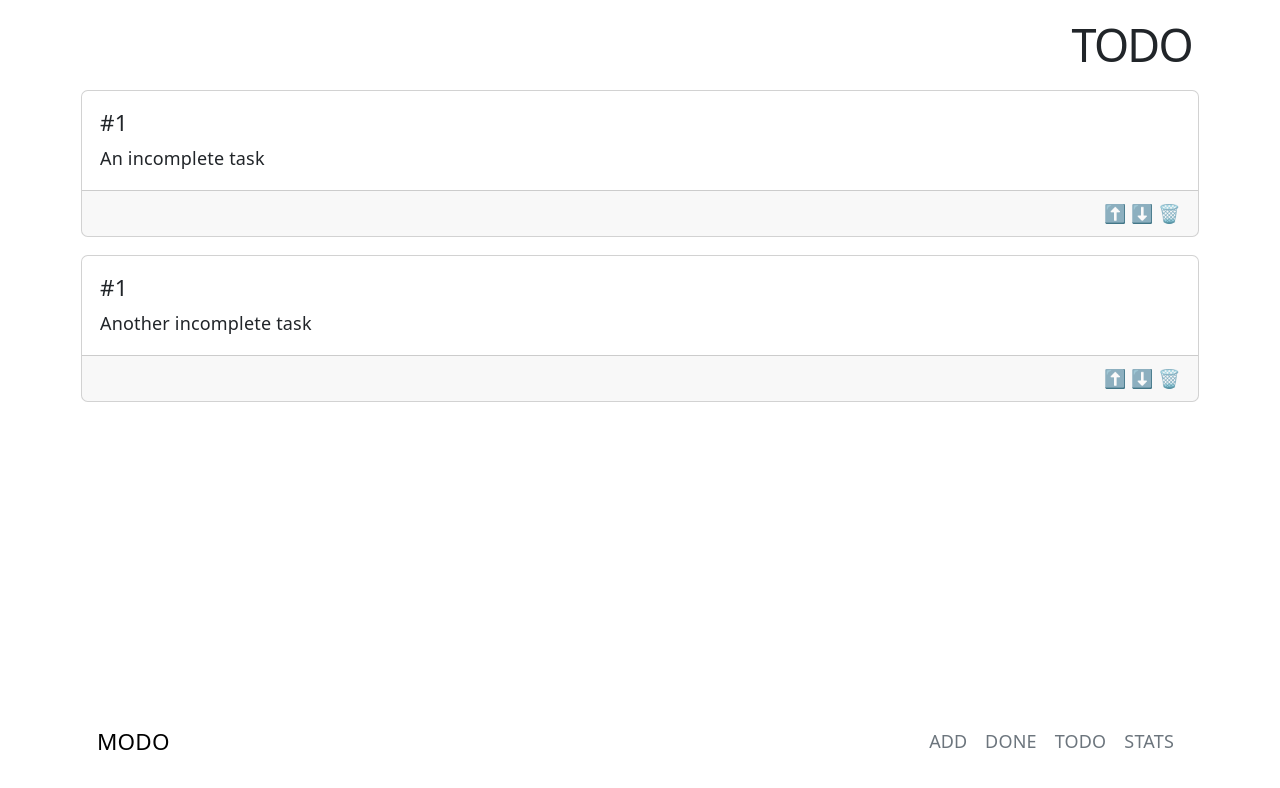
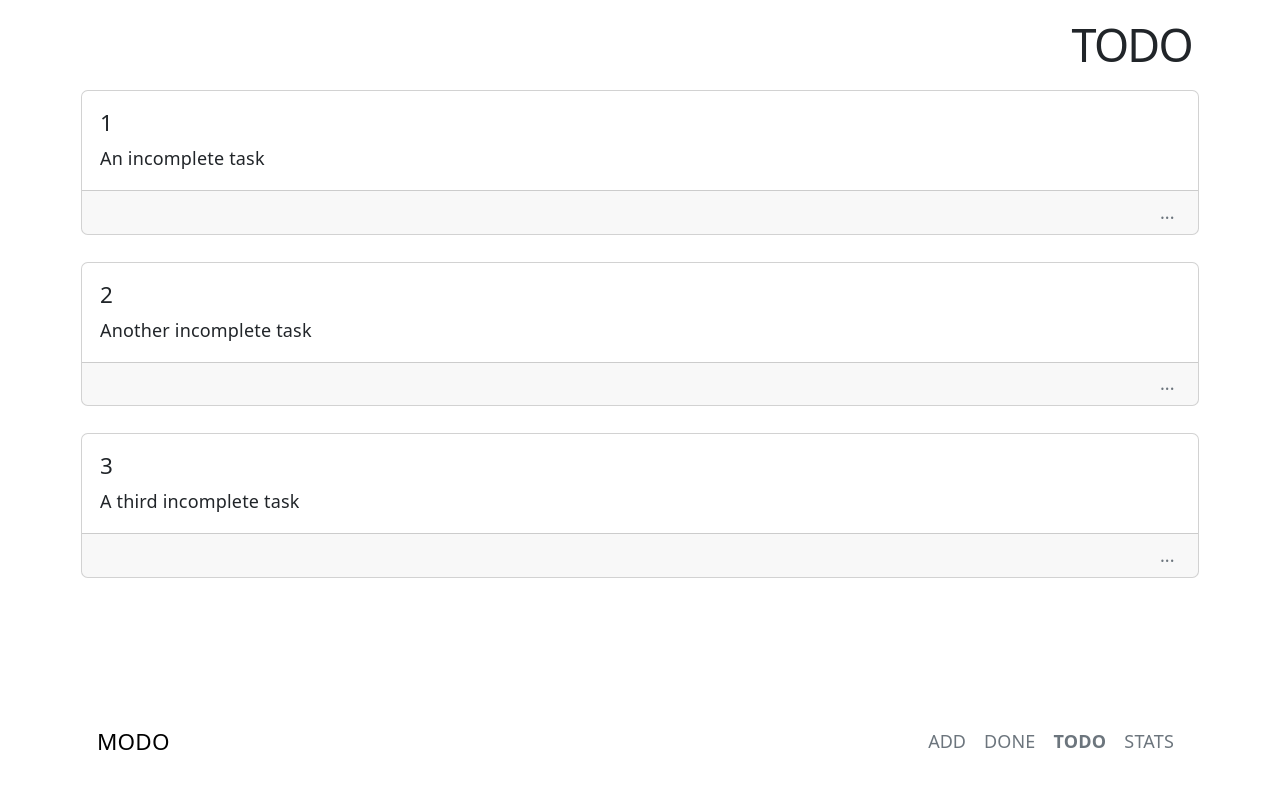
Before and after one commit to bergamotBen/modo, a React (Vite) app in the folder frontend/: page /to-do in a window 1280 px wide. Shown: the top 788 px of the page. Built offline with nearby package versions, Linux system fonts and the light colour scheme.

Commit message:
thanks chatgpt :)

```diff
--- a/frontend/src/App.jsx
+++ b/frontend/src/App.jsx
@@ -1,4 +1,4 @@
-import { Outlet } from "react-router-dom";
+import { Outlet, useLocation, Link } from "react-router-dom";
 import Container from "react-bootstrap/Container";
 import Nav from "react-bootstrap/Nav";
 import Navbar from "react-bootstrap/Navbar";
@@ -10,7 +10,7 @@ export default function App() {
   const [showAddModal, setShowAddModal] = useState(false);
   const handleOpen = () => setShowAddModal(true);
   const handleClose = () => setShowAddModal(false);
-
+  const location = useLocation();
   return (
     <main className="mx-4">
       <Outlet />
@@ -18,7 +18,7 @@ export default function App() {
       <Navbar fixed="bottom">
         <Container className="p-4">
           <Navbar.Brand href="/">MODO</Navbar.Brand>
-          <Nav>
+          <Nav activeKey={location.pathname}>
             <Button
               variant="Link"
               className="nav-link text-secondary"
@@ -26,13 +26,28 @@ export default function App() {
             >
               ADD
             </Button>
-            <Nav.Link href="/done" className="text-secondary">
+            <Nav.Link
+              as={Link}
+              to="/done"
+              eventKey="/done"
+              className="text-secondary"
+            >
               DONE
             </Nav.Link>
-            <Nav.Link href="/to-do" className="text-secondary">
+            <Nav.Link
+              as={Link}
+              to="/to-do"
+              eventKey="/to-do"
+              className="text-secondary"
+            >
               TODO
             </Nav.Link>
-            <Nav.Link href="/stats" className="text-secondary">
+            <Nav.Link
+              as={Link}
+              to="/stats"
+              eventKey="/stats"
+              className="text-secondary"
+            >
               STATS
             </Nav.Link>
           </Nav>
--- a/frontend/src/components/Task.jsx
+++ b/frontend/src/components/Task.jsx
@@ -1,4 +1,5 @@
 import Card from "react-bootstrap/esm/Card";
+import Button from "react-bootstrap/esm/Button";
 
 export default function Task({
   text,
@@ -7,6 +8,7 @@ export default function Task({
   showButtons,
   showDetails,
   active,
+  priority,
 }) {
   let cardClass = "py-3 mx-2 mx-lg-5 mb-3";
   let border = "";
@@ -24,7 +26,7 @@ export default function Task({
   return (
     <Card border={border} className={cardClass}>
       {showPosition ? (
-        <Card.Title className="text-start px-3">#1</Card.Title>
+        <Card.Title className="text-start px-3">{priority}</Card.Title>
       ) : null}
       <Card.Text className={textClassName}>{text}</Card.Text>
 
@@ -32,7 +34,11 @@ export default function Task({
         <div className="text-end px-3 text-secondary">{details}</div>
       ) : null}
       {showButtons ? (
-        <Card.Footer className="text-end">⬆️ ⬇️ 🗑️</Card.Footer>
+        <Card.Footer className="text-end px-2 py-0">
+          <Button variant="Link" className="text-secondary">
+            ...
+          </Button>
+        </Card.Footer>
       ) : null}
     </Card>
   );
--- a/frontend/src/index.css
+++ b/frontend/src/index.css
@@ -103,3 +103,7 @@ code {
   display: inline-flex;
   border-radius: 4px;
 }
+
+.navbar-nav .nav-link.active {
+  font-weight: bold !important;
+}
--- a/frontend/src/pages/Home.jsx
+++ b/frontend/src/pages/Home.jsx
@@ -4,7 +4,7 @@ import Breaktime from "../components/Breaktime";
 import { useState } from "react";
 
 export default function Home() {
-  const [breaktime, setBreaktime] = useState(true);
+  const [breaktime, setBreaktime] = useState(false);
   return (
     <div>
       <Header />
--- a/frontend/src/pages/Tasks.jsx
+++ b/frontend/src/pages/Tasks.jsx
@@ -1,21 +1,105 @@
+import { useState } from "react";
+import {
+  DndContext,
+  closestCenter,
+  PointerSensor,
+  useSensor,
+  useSensors,
+} from "@dnd-kit/core";
+import {
+  arrayMove,
+  SortableContext,
+  verticalListSortingStrategy,
+  useSortable,
+} from "@dnd-kit/sortable";
+import { CSS } from "@dnd-kit/utilities";
 import Task from "../components/Task";
 import Header from "../components/Header";
+
+function SortableTask({ id, text, priority }) {
+  const {
+    attributes,
+    listeners,
+    setNodeRef,
+    transform,
+    transition,
+    isDragging,
+  } = useSortable({ id });
+
+  const style = {
+    transform: CSS.Transform.toString(transform),
+    transition,
+    opacity: isDragging ? 0.5 : 1,
+    cursor: isDragging ? "grabbing" : "grab",
+    touchAction: "none",
+    WebkitTouchCallout: "none",
+    WebkitUserSelect: "none",
+    userSelect: "none",
+  };
+
+  return (
+    <div ref={setNodeRef} style={style} {...attributes} {...listeners}>
+      <Task
+        text={text}
+        showButtons={true}
+        showDetails={false}
+        showPosition={true}
+        priority={priority}
+      />
+    </div>
+  );
+}
+
 export default function Tasks() {
+  const [taskList, setTaskList] = useState([
+    { id: "task-1", text: "An incomplete task" },
+    { id: "task-2", text: "Another incomplete task" },
+    { id: "task-3", text: "A third incomplete task" },
+  ]);
+
+  const sensors = useSensors(
+    useSensor(PointerSensor, {
+      activationConstraint: {
+        distance: 5,
+      },
+    }),
+  );
+
+  const handleDragEnd = (event) => {
+    const { active, over } = event;
+    if (over && active.id !== over.id) {
+      setTaskList((items) => {
+        const oldIndex = items.findIndex((item) => item.id === active.id);
+        const newIndex = items.findIndex((item) => item.id === over.id);
+        return arrayMove(items, oldIndex, newIndex);
+      });
+    }
+  };
+
   return (
     <>
       <Header title="TODO" />
-      <Task
-        text="An incomplete task"
-        showButtons={true}
-        showDetails={false}
-        showPosition={true}
-      />
-      <Task
-        text="Another incomplete task"
-        showButtons={true}
-        showDetails={false}
-        showPosition={true}
-      />
+      <DndContext
+        sensors={sensors}
+        collisionDetection={closestCenter}
+        onDragEnd={handleDragEnd}
+      >
+        <div className="d-flex flex-column gap-2 p-0">
+          <SortableContext
+            items={taskList.map((t) => t.id)}
+            strategy={verticalListSortingStrategy}
+          >
+            {taskList.map((task, index) => (
+              <SortableTask
+                key={task.id}
+                id={task.id}
+                text={task.text}
+                priority={index + 1}
+              />
+            ))}
+          </SortableContext>
+        </div>
+      </DndContext>
     </>
   );
 }
```
